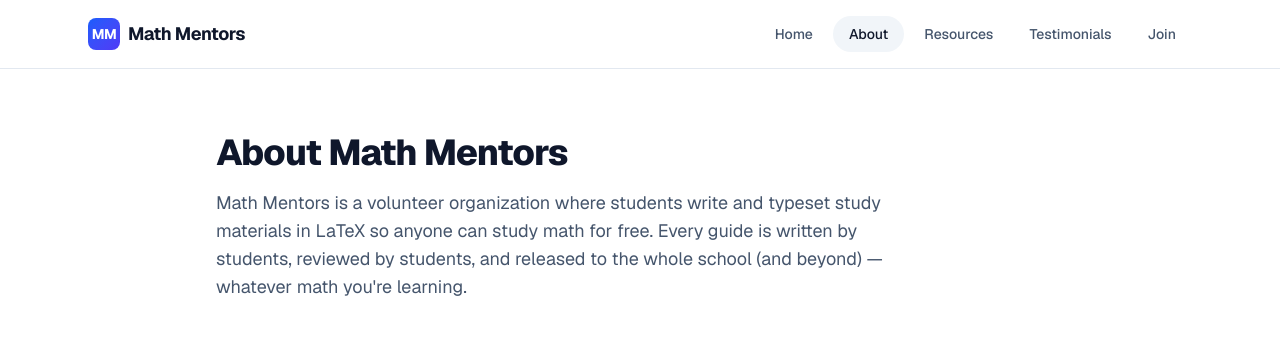
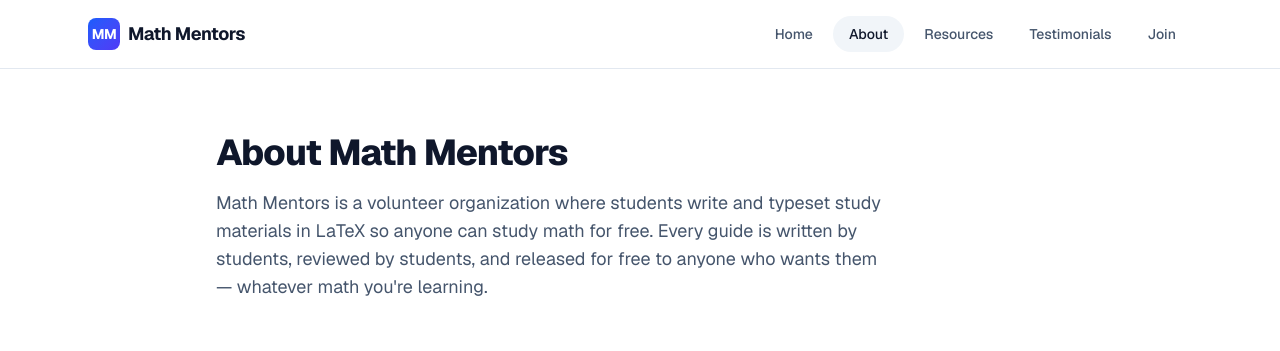
Before and after one commit to jhlee597/math-mentors, a Next.js app: page /about in a window 1280 px wide. Shown: the top 351 px of the page. Built offline with nearby package versions, Linux system fonts and the light colour scheme.

Commit message:
Update site metadata, refine resource types, and enhance local settings

```diff
--- a/src/app/join/page.tsx
+++ b/src/app/join/page.tsx
@@ -64,7 +64,7 @@ export default function JoinPage() {
 
       <p className="mt-16 text-sm text-slate-400">
         Questions first?{" "}
-        <a href={site.contactFormUrl} className="text-slate-600 underline hover:text-slate-900">
+        <a href={`mailto:${site.contactEmail}`} className="text-slate-600 underline hover:text-slate-900">
           Contact us
         </a>
         .
--- a/src/data/resources.ts
+++ b/src/data/resources.ts
@@ -16,7 +16,6 @@ export const SUBJECTS = [
 export const RESOURCE_TYPES = [
   "Problem Packet",
   "Cheat Sheet",
-  "Equation Sheet",
   "Full Guide",
   "Textbook",
 ] as const;
--- a/src/data/site.ts
+++ b/src/data/site.ts
@@ -9,7 +9,7 @@ export const site = {
   hook:
     "We're a student-run volunteer organization that writes LaTeX-typeset problem sheets, packets, equation sheets, and full guides — then gives them away for free, for any math course or level.",
   description:
-    "Math Mentors is a volunteer organization where students write and typeset study materials in LaTeX so anyone can study math for free. Every guide is written by students, reviewed by students, and released to the whole school (and beyond) — whatever math you're learning.",
+    "Math Mentors is a volunteer organization where students write and typeset study materials in LaTeX so anyone can study math for free. Every guide is written by students, reviewed by students, and released for free to anyone who wants them — whatever math you're learning.",
   founded: 2025,
 
   // Shown in the header, in the order they should appear.
@@ -21,11 +21,11 @@ export const site = {
     { label: "Join", href: "/join" },
   ],
 
-  // Join page / CTA form. Point this at a real Google Form, Discord invite, etc.
-  joinFormUrl: "https://forms.gle/replace-with-your-form",
+  // Join page / CTA form.
+  joinFormUrl: "https://forms.gle/Dtjab1f5zGi8mrN5A",
   discordUrl: "https://discord.gg/replace-with-your-invite",
-  // All "contact us" links point at this Google Form — swap for your own.
-  contactFormUrl: "https://forms.gle/replace-with-your-contact-form",
+  // All "contact us" links use this email.
+  contactEmail: "legorjuho@gmail.com",
   // Testimonial submissions POST here (a Formspree form endpoint). Sign up at
   // formspree.io, create a form, and replace this with your form's URL
   // (https://formspree.io/f/xxxxxxxx). Submissions land in your email + the
```
Also changed, not shown: .claude/settings.local.json.
